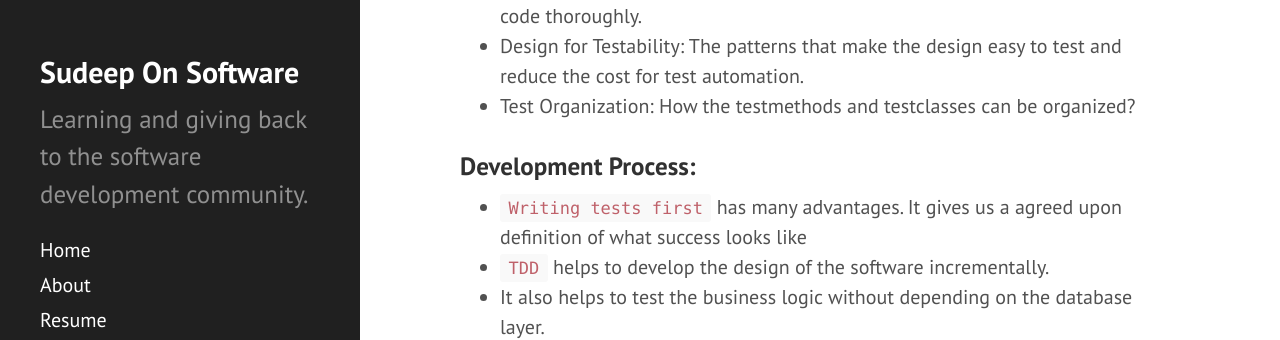
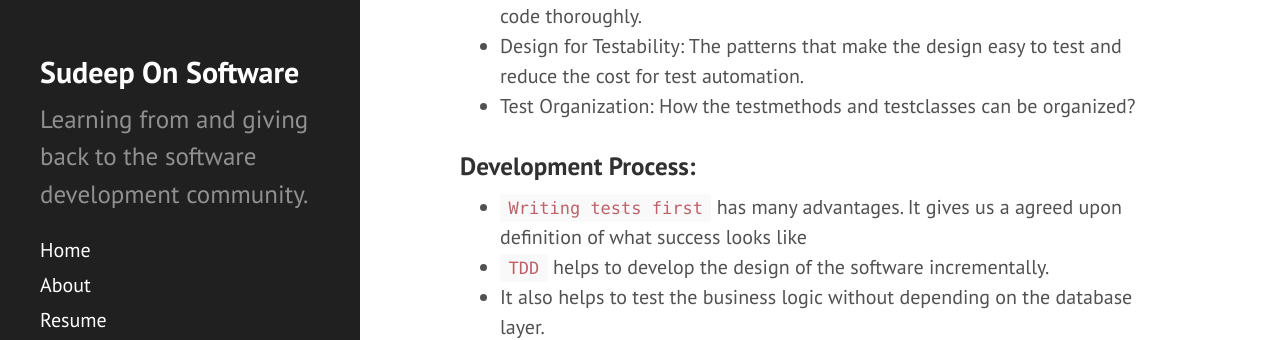
Before and after one commit to SRELETI/sreleti.github.io, a Jekyll site: the page built from index.html, in a window 1280 px wide. Shown: the part 487-827 px from the top of the page. Built offline with Jekyll 4.4.1, drawn with Linux system fonts in a browser that asks for light colours; Markdown is read by kramdown in place of the engine named in the settings; the list of posts is cut into pages by our own code.

Commit message:
updated config.yml

```diff
--- a/_config.yml
+++ b/_config.yml
@@ -21,7 +21,7 @@ permalink:        pretty
 # Setup
 title:            Sudeep On Software
 tagline:          'sudeepreddyeleti@gmail.com'
-description:      'Learning and giving back to the software development community.'
+description:      'Learning from and giving back to the software development community.'
 url:              https://sreleti.github.io
 baseurl:          /
 twitter_username: sreleti
```
